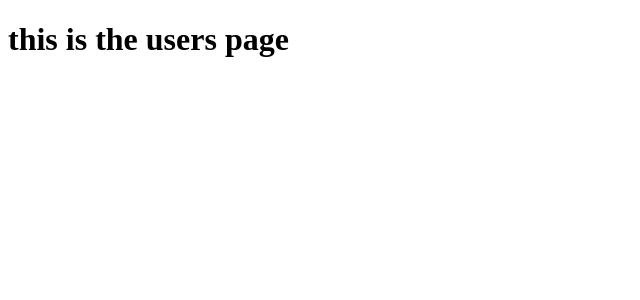
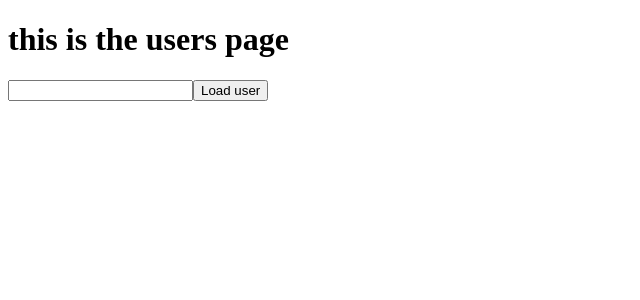
Before and after one commit to PhilipHassialis/first-nuxt-app, a Nuxt app: page /users in a window 1280 px wide. Shown: the top 300 px of the page, without its empty margins (0-640 px from the left). Built offline with nearby package versions, Linux system fonts and the light colour scheme.

Commit message:
adding links and programmatic navigation

```diff
--- a/pages/index.vue
+++ b/pages/index.vue
@@ -1,9 +1,9 @@
 <template>
-  <h1>My first Vue / Nuxt app</h1>
+  <div class="">
+    <h1>My first Vue / Nuxt app</h1>
+    <nuxt-link to="/users"> Users </nuxt-link>
+  </div>
 </template>
 
 <script>
-export default {
-  name: 'IndexPage'
-}
 </script>
--- a/pages/users/index.vue
+++ b/pages/users/index.vue
@@ -1,3 +1,22 @@
 <template>
-  <h1>this is the users page</h1>
+  <div class="">
+    <h1>this is the users page</h1>
+    <input type="text" v-model="userId" />
+    <button @click="onLoadUser">Load user</button>
+  </div>
 </template>
+
+<script>
+export default {
+  data() {
+    return {
+      userId: "",
+    };
+  },
+  methods: {
+    onLoadUser() {
+      this.$router.push("/users/" + this.userId);
+    },
+  },
+};
+</script>
```
Also changed, not shown: .eslintrc.js.
